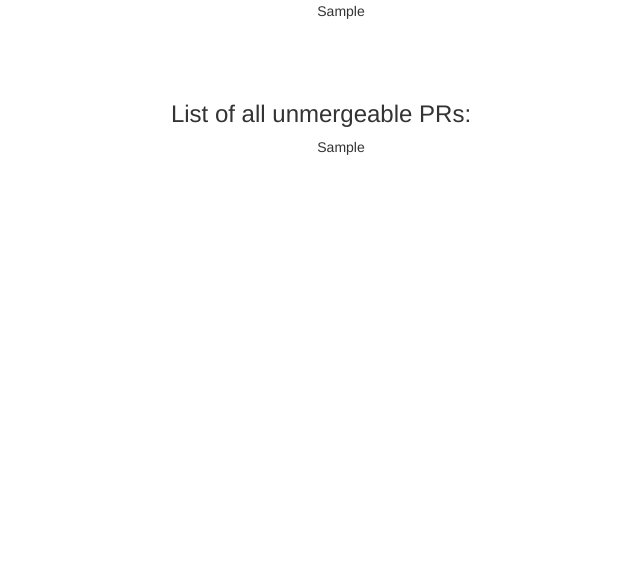
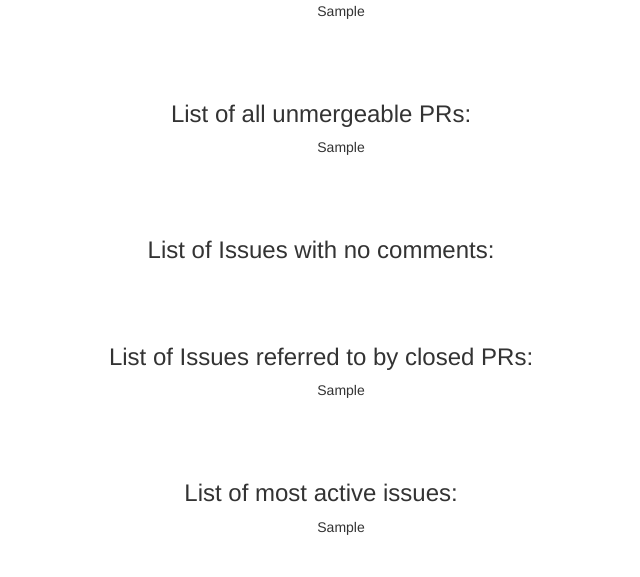
Before and after one commit to ttran428/oss_devkit, a Flask app: template templates/template.html in a window 1280 px wide. Shown: the part 1021-1598 px from the top of the page, without its empty margins (319-959 px from the left). Before the commit the page ends 1176 px from the top, so only its background shows below. Run offline with Flask 2, Linux system fonts and the light colour scheme; the template is opened without the code that fills it: most values are stand-ins (such as "Sample title", 1, 10 or a date in 2020); parts of the project's set-up code (start-up, migrations or seed data) failed here and were passed over; some libraries are stand-ins or nearby versions.

Commit message:
fixed structure

```diff
--- a/app.py
+++ b/app.py
@@ -2,6 +2,8 @@
 import webpage
 import os
 from os.path import join as pjoin
+import plot_pr
+
 
 def path_to_pic():
     """Finds path to .git folder
@@ -15,7 +17,9 @@
     path_pic = pjoin(path_pic, "PRs.png")
     return path_pic
 
+
 app = Flask(__name__, static_url_path='')
+
 
 @app.route("/")
 def render_pages():
@@ -25,17 +29,16 @@
     oldest = webpage.oldest_prs()
     mine = webpage.prs_with_me()
     unmergeable = webpage.unmergeable_prs()
-    #issues_no_comments = webpage.issues_no_comments()
-    #closed_pr_refer_tickets = webpage.closed_pr_refer_tickets()
-    #popular_tickets = webpage.popular_tickets()
-
-    # picture = path_to_pic
-    # print(picture)
-    return render_template('template.html', week_old=list_of_prs, no_discussion=no_diss, active_prs=popular, oldest_prs=oldest, my_prs=mine, unmergeable_prs=unmergeable, picture="PRs.png")
-    # return render_template('template.html', week_old=list_of_prs, no_discussion=no_diss, active_prs=popular, oldest_prs=oldest,
-    #     my_prs=mine, unmergeable_prs=unmergeable, no_disc_issues = issues_no_comments, pr_refer_tickets=closed_pr_refer_tickets, hot_tickets=popular_tickets, picture="PRs.png")
+    issues_no_comments = webpage.issues_no_comments()
+    closed_pr_refer_tickets = webpage.closed_pr_refer_tickets()
+    popular_tickets = webpage.popular_tickets()
+    plot_pr.execute()
+    picture = path_to_pic()
+    return render_template('template.html', week_old=list_of_prs, no_discussion=no_diss, active_prs=popular, oldest_prs=oldest,
+                           my_prs=mine, unmergeable_prs=unmergeable, no_disc_issues=issues_no_comments, pr_refer_tickets=closed_pr_refer_tickets,
+                           hot_tickets=popular_tickets, picture=picture)
 
 
 def main():
     port = 3000
-    app.run(port = port)
+    app.run(port=port)
--- a/templates/template.html
+++ b/templates/template.html
@@ -70,6 +70,30 @@
         {% endfor %}
       </ul>
     </div>
+    <div class="container">
+        <h3 id="center-header"> List of Issues with no comments: </h3>
+      <ul>
+        {% for n in no_disc_issues %}
+        <li>{{n}}</li>
+        {% endfor %}
+      </ul>
+    </div>
+    <div class="container">
+        <h3 id="center-header"> List of Issues referred to by closed PRs: </h3>
+      <ul>
+        {% for n in pr_refer_tickets %}
+        <li>{{n}}</li>
+        {% endfor %}
+      </ul>
+    </div>
+    <div class="container">
+        <h3 id="center-header"> List of most active issues: </h3>
+      <ul>
+        {% for n in hot_tickets %}
+        <li>{{n}}</li>
+        {% endfor %}
+      </ul>
+    </div>
     <script src="http://code.jquery.com/jquery-1.10.2.min.js"></script>
     <script src="http://netdna.bootstrapcdn.com/bootstrap/3.0.0/js/bootstrap.min.js"></script>
   </body>
```
Also changed, not shown: webpage.py (+34 -16 lines), 1 other file.
